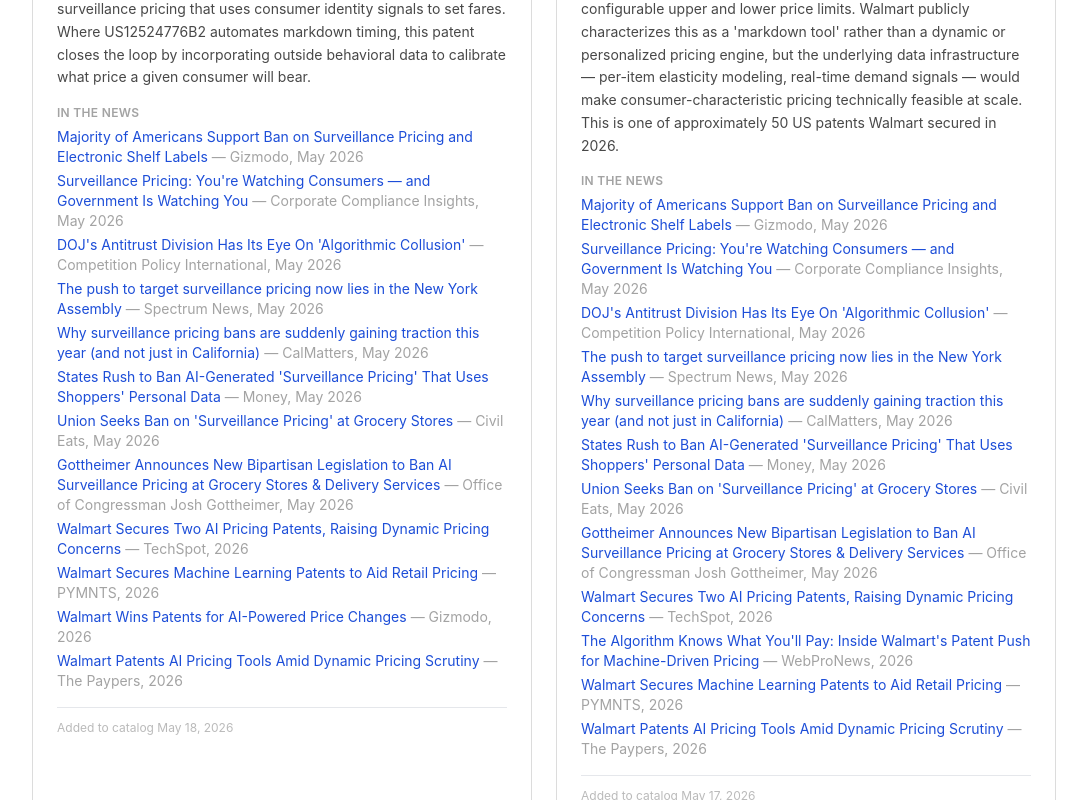
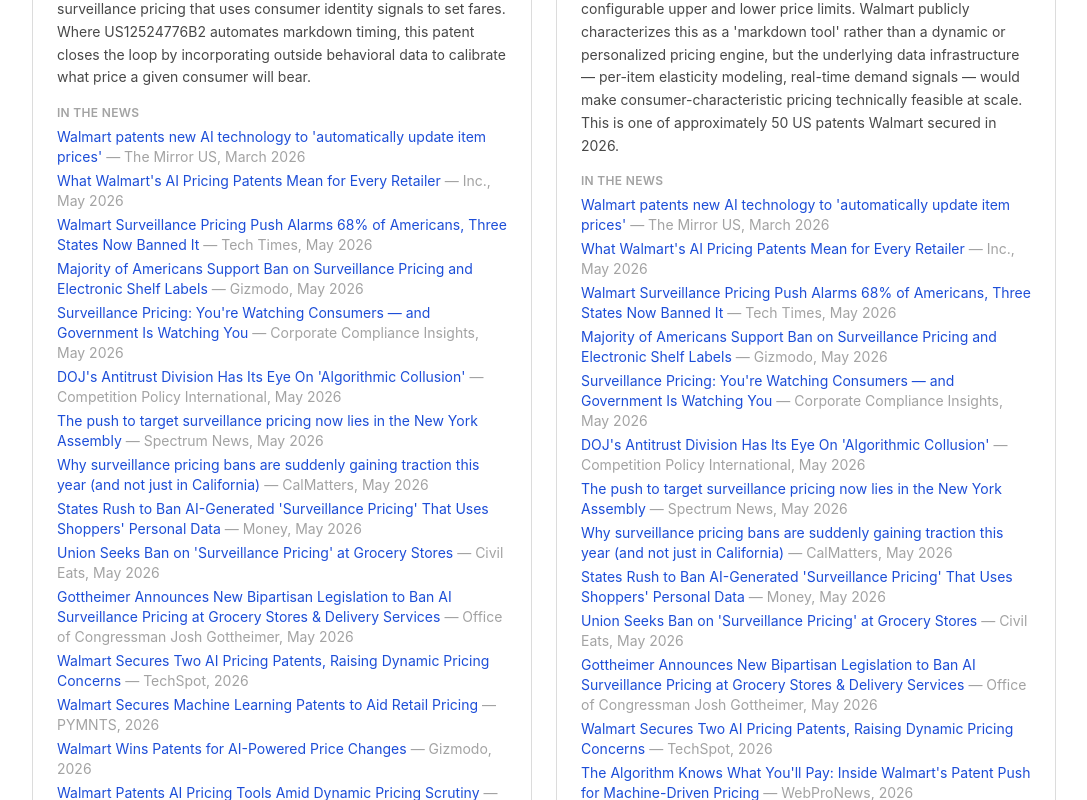
Before and after one commit to kimberlybella/dailyish-genai-experiments, a Next.js app: page /patents in a window 1280 px wide. Shown: the part 980-1780 px from the top of the page, without its empty margins (96-1183 px from the left). Built offline with nearby package versions, Linux system fonts and the light colour scheme.

Commit message:
New posts and image fixes

```diff
--- a/data/patents.ts
+++ b/data/patents.ts
@@ -88,6 +88,24 @@
     patentUrl: "https://patents.google.com/patent/US12572954B2/en",
     newsReferences: [
       {
+        title: "Walmart patents new AI technology to 'automatically update item prices'",
+        url: "https://www.themirror.com/lifestyle/shopping/walmart-patents-ai-powered-pricing-1750390",
+        outlet: "The Mirror US",
+        date: "March 2026",
+      },
+      {
+        title: "What Walmart's AI Pricing Patents Mean for Every Retailer",
+        url: "https://www.inc.com/christopher-yang/what-walmarts-ai-pricing-patents-mean-for-every-retailer/91350049",
+        outlet: "Inc.",
+        date: "May 2026",
+      },
+      {
+        title: "Walmart Surveillance Pricing Push Alarms 68% of Americans, Three States Now Banned It",
+        url: "https://www.techtimes.com/articles/317279/20260527/walmart-surveillance-pricing-push-alarms-68-americans-three-states-now-banned-it.htm",
+        outlet: "Tech Times",
+        date: "May 2026",
+      },
+      {
         title: "Majority of Americans Support Ban on Surveillance Pricing and Electronic Shelf Labels",
         url: "https://gizmodo.com/majority-of-americans-support-ban-on-surveillance-pricing-and-electronic-shelf-labels-2000762717",
         outlet: "Gizmodo",
@@ -175,6 +193,24 @@
     patentUrl: "https://patents.google.com/patent/US12524776B2/en",
     newsReferences: [
       {
+        title: "Walmart patents new AI technology to 'automatically update item prices'",
+        url: "https://www.themirror.com/lifestyle/shopping/walmart-patents-ai-powered-pricing-1750390",
+        outlet: "The Mirror US",
+        date: "March 2026",
+      },
+      {
+        title: "What Walmart's AI Pricing Patents Mean for Every Retailer",
+        url: "https://www.inc.com/christopher-yang/what-walmarts-ai-pricing-patents-mean-for-every-retailer/91350049",
+        outlet: "Inc.",
+        date: "May 2026",
+      },
+      {
+        title: "Walmart Surveillance Pricing Push Alarms 68% of Americans, Three States Now Banned It",
+        url: "https://www.techtimes.com/articles/317279/20260527/walmart-surveillance-pricing-push-alarms-68-americans-three-states-now-banned-it.htm",
+        outlet: "Tech Times",
+        date: "May 2026",
+      },
+      {
         title: "Majority of Americans Support Ban on Surveillance Pricing and Electronic Shelf Labels",
         url: "https://gizmodo.com/majority-of-americans-support-ban-on-surveillance-pricing-and-electronic-shelf-labels-2000762717",
         outlet: "Gizmodo",
@@ -261,6 +297,18 @@
     patentUrl: "https://patents.google.com/patent/US7133848B2/en",
     newsReferences: [
       {
+        title: "How Amazon's AI Algorithms Raise the Prices You Pay",
+        url: "https://washingtonmonthly.com/2026/04/20/how-amazons-ai-algorithms-raise-the-prices-you-pay/",
+        outlet: "Washington Monthly",
+        date: "April 2026",
+      },
+      {
+        title: "AI Pricing Isn't the Enemy Consumers Think It Is",
+        url: "https://www.pymnts.com/news/artificial-intelligence/2026/ai-pricing-is-not-enemy-consumers-think-it-is/",
+        outlet: "PYMNTS",
+        date: "May 2026",
+      },
+      {
         title: "DOJ's Antitrust Division Has Its Eye On 'Algorithmic Collusion'",
         url: "https://www.pymnts.com/cpi-posts/dojs-antitrust-division-has-its-eye-on-algorithmic-collusion/",
         outlet: "Competition Policy International",
@@ -282,6 +330,12 @@
       "Constructs a persistent AI persona from a user's behavioral, emotional, and interaction data — including post-mortem operation (posthumous digital presence). The system analyzes a lifetime of platform activity to generate a digital twin capable of posting, reacting, and interacting on the user's behalf, including after death. Originally filed by Meta CTO Andrew Bosworth in 2023; granted December 2025 and published February 2026. Meta has stated it has no current plans to ship this as a product, describing it as a protective filing — the same framing used across the tobacco-playbook 'deny' phase. The most-cited patent across all daily briefing editions.",
     patentUrl: "https://patents.google.com/patent/US12513102B2/en",
     newsReferences: [
+      {
+        title: "Meta patents AI that could keep you posting from beyond the grave",
+        url: "https://www.malwarebytes.com/blog/ai/2026/02/meta-patents-ai-that-could-keep-you-posting-from-beyond-the-grave",
+        outlet: "Malwarebytes",
+        date: "February 2026",
+      },
       {
         title: "Your Voice Could Live On as a \"Ghostbot\" — Without Consent: Lawyers Warn AI Afterlife Rights Are Still a Legal Gray Area",
         url: "https://www.savingadvice.com/articles/2026/05/18/10736018_your-voice-could-live-on-as-a-ghostbot-without-consent-lawyers-warn-ai-afterlife-rights-are-still-a-legal-gray-area.html",
@@ -425,6 +479,12 @@
     patentUrl: "https://patents.google.com/patent/US20260006023A1/en",
     newsReferences: [
       {
+        title: "Card Networks Use Trust and Identity to Build Agentic Commerce",
+        url: "https://www.pymnts.com/news/artificial-intelligence/2026/card-networks-use-trust-identity-build-agentic-commerce/",
+        outlet: "PYMNTS",
+        date: "May 2026",
+      },
+      {
         title: "Visa Wants to Make AI Shoppers as Trusted as Human Ones",
         url: "https://www.pymnts.com/visa/2026/visa-wants-to-make-ai-shoppers-as-trusted-as-human-ones/",
         outlet: "PYMNTS",
@@ -476,6 +536,18 @@
     patentUrl: "https://patents.google.com/patent/US12536233B1/en",
     newsReferences: [
       {
+        title: "Google's AI Generated Landing Page Patent Is Limited To Shopping & Ads",
+        url: "https://www.searchenginejournal.com/google-ai-generated-landing-page-patent-is-limited-to-shopping-ads/568650/",
+        outlet: "Search Engine Journal",
+        date: "March 2026",
+      },
+      {
+        title: "Google Patent Signals New Search Layer",
+        url: "https://www.practicalecommerce.com/google-patent-signals-new-search-layer",
+        outlet: "Practical Ecommerce",
+        date: "April 2026",
+      },
+      {
         title: "Google issued a patent for creating AI-generated product landing pages",
         url: "https://www.shopifreaks.com/google-issued-a-patent-for-creating-ai-generated-product-landing-pages/",
         outlet: "Shopifreaks",
```
Also changed, not shown: 1 other file (tests, documents, lock files or other folders).
